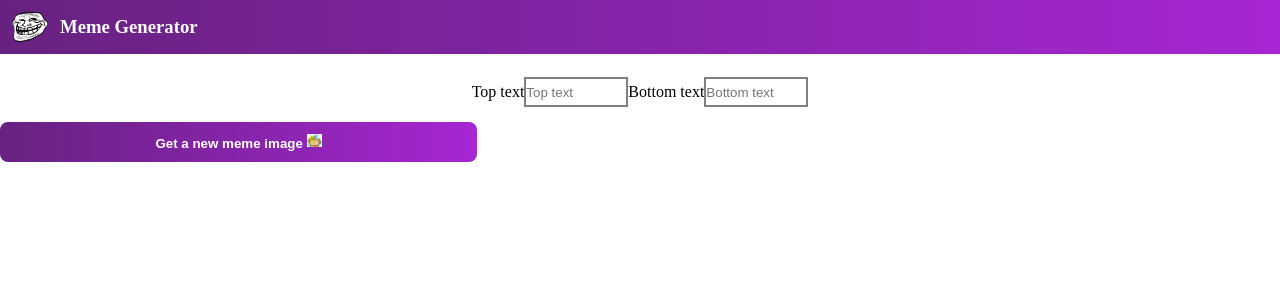
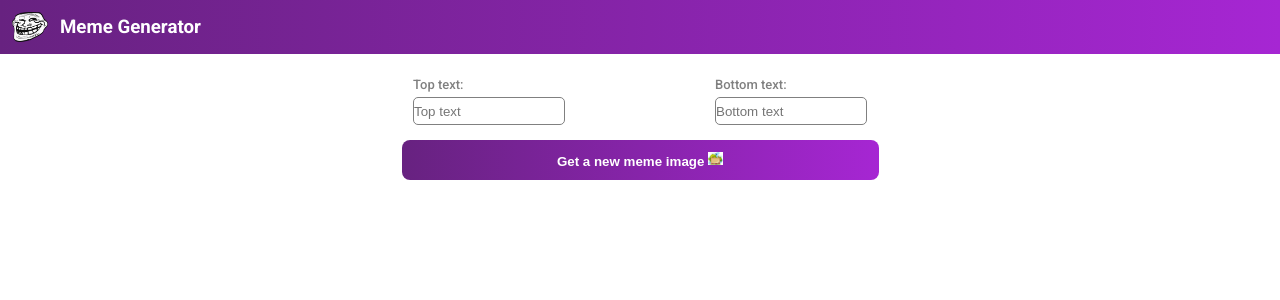
Before and after one commit to Shashwatb-23/Meme-Generator, a React (Vite) app: page / in a window 1280 px wide. Shown: the top 300 px of the page. Built offline with nearby package versions, Linux system fonts and the light colour scheme.

Commit message:
Completed with the navbar component

```diff
--- a/src/App.css
+++ b/src/App.css
@@ -1,3 +1,8 @@
+@import url('https://fonts.googleapis.com/css2?family=Roboto:ital,wght@0,100;0,300;0,400;0,500;0,700;0,900;1,100;1,300;1,400;1,500;1,700;1,900&display=swap');
+
+body{
+  font-family: "Roboto", sans-serif;
+}
 *{
   margin: 0px;
   padding: 0px;
@@ -18,11 +23,6 @@
 
 .navbar{
     margin-top: 23px;
-    /* display: flex;
-    flex-direction: row;
-    align-items: center;
-    flex-wrap: wrap;
-    justify-content: center; */
 }
 
 .frame{
@@ -40,7 +40,8 @@
   font-weight: 600;
 }
 
-.input{
+.input-field{
+  gap: 150px;
   display: flex;
   flex-direction: row;
   align-items: center;
@@ -49,7 +50,20 @@
 }
 
 input{
-  width: 100px;
+  margin-top: 5px;
+  border-radius: 5px;
+  width: 150px;
   height: 26px;
-  border: 2px solid gray ;
+  border: 1px solid gray ;
 }
+
+.generate-btn{
+  display: flex;
+  justify-content: center;
+}
+
+h4{
+  color: gray;
+  font-weight: 500;
+  font-size: small;
+}
--- a/src/components/Navbar.jsx
+++ b/src/components/Navbar.jsx
@@ -1,13 +1,19 @@
 export default function Navbar(){
     return(
             <div className="navbar">
-                <div className="input">
-                <label>Top text</label><br />
-                <input type="text" maxLength={50} placeholder="Top text"/>
-                <label>Bottom text</label><br />
-                <input type="text" maxLength={50} placeholder="Bottom text"/>
+                <div className="input-field">
+                    <div className="top-text">
+                        <h4>Top text: </h4>
+                        <input type="text" maxLength={50} placeholder="Top text"/>
+                    </div>
+                    <div className="bottom-text">
+                        <h4>Bottom text: </h4>
+                        <input type="text" maxLength={50} placeholder="Bottom text"/>
+                    </div>
                 </div>
-                <button className="btn">Get a new meme image <img src="public/images/frame.jfif" alt="" className="frame"/></button>
+                    <div className="generate-btn">
+                        <button className="btn">Get a new meme image <img src="public/images/frame.jfif" alt="" className="frame"/></button>
+                    </div>
             </div>
         )
 }
```
